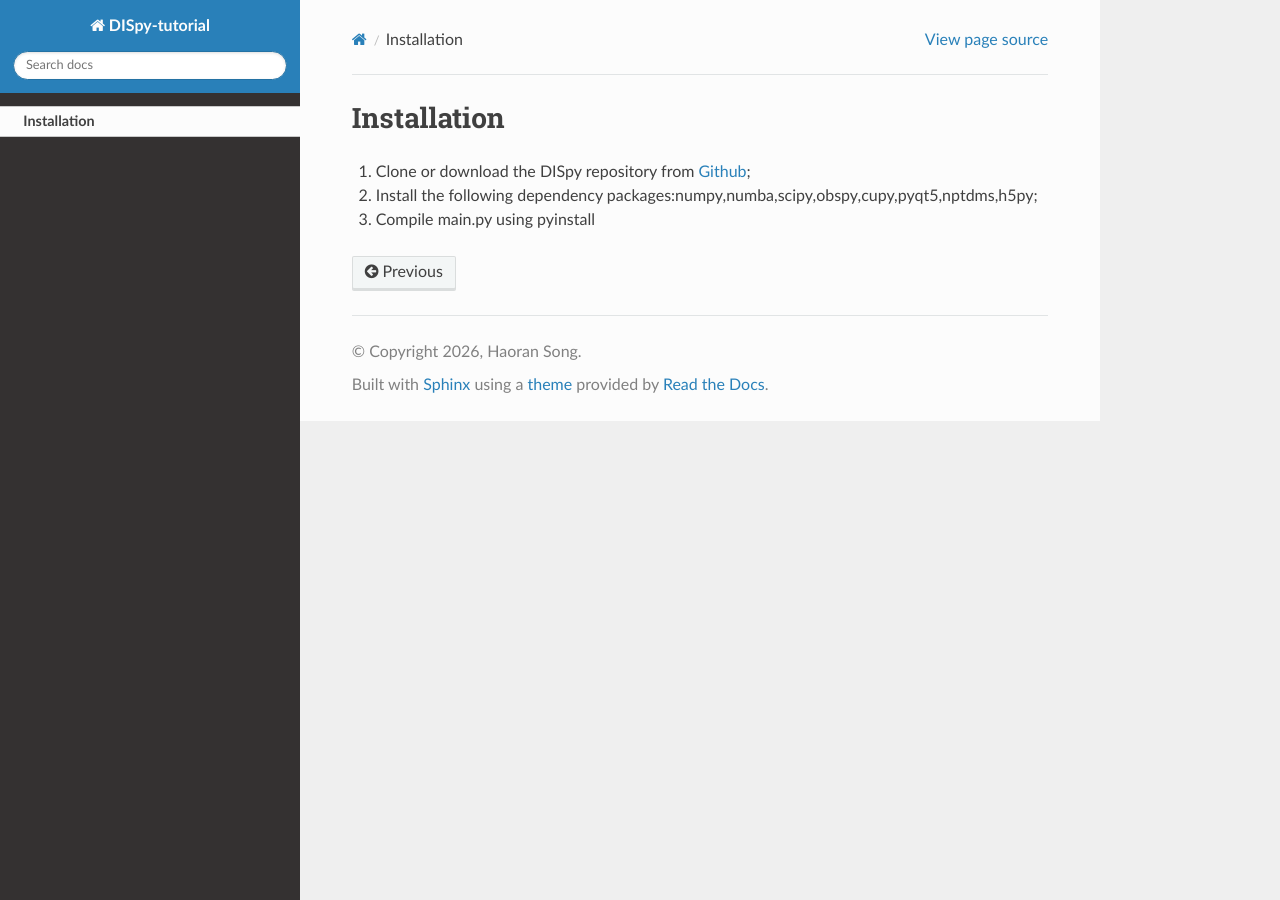
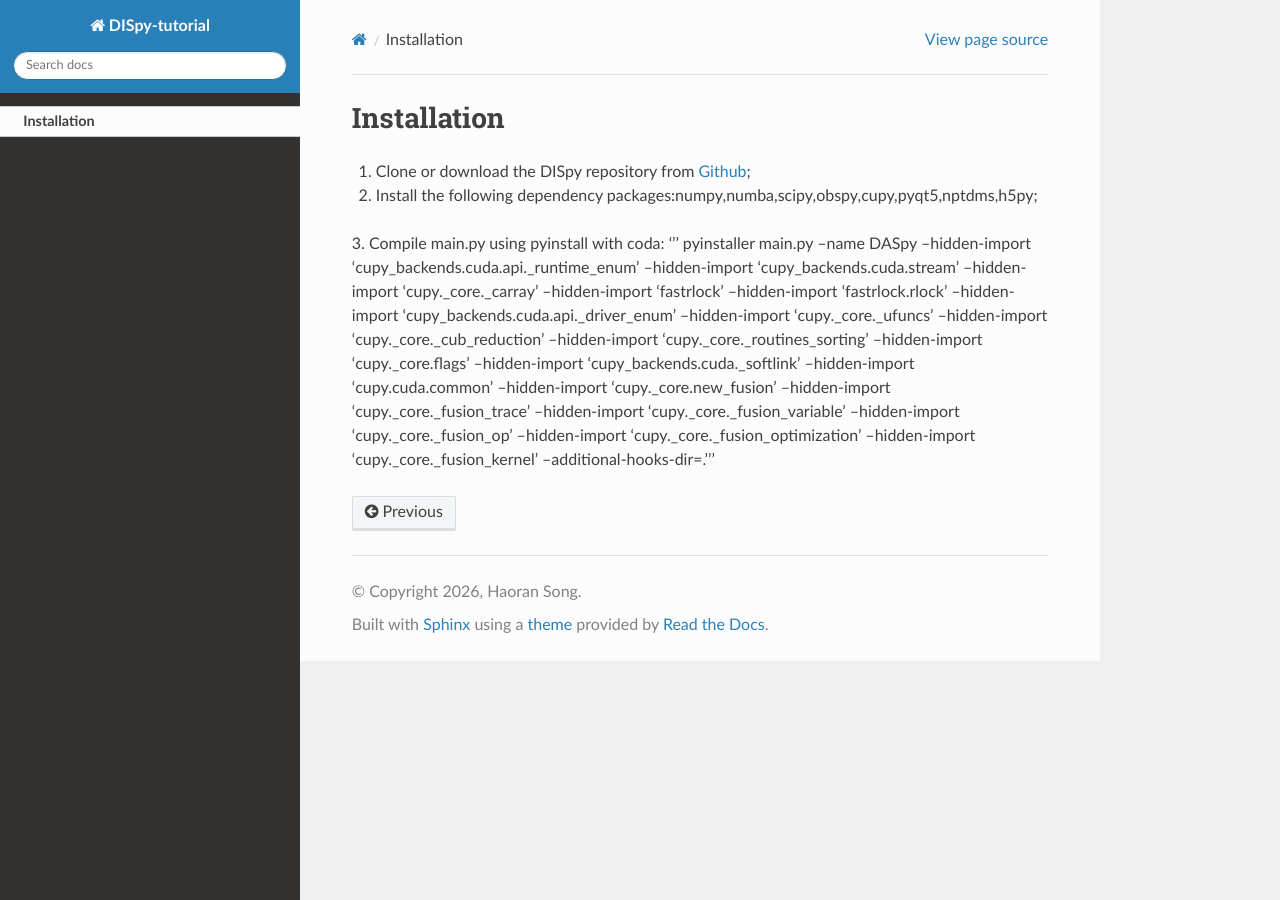
Before and after one commit to shr1998/DISpy-turorial, a Sphinx documentation site: the page built from DOCS/Installation.rst, in a window 1280 px wide. Built offline with Sphinx 7.4.7 and the Read the Docs theme 3.1.0, drawn with Linux system fonts in a browser that asks for light colours; pages that are not in the unit, such as notebooks, are missing from menus.

Commit message:
Update Installation.rst

```diff
--- a/DOCS/Installation.rst
+++ b/DOCS/Installation.rst
@@ -5,4 +5,5 @@
 
 2. Install the following dependency packages:numpy,numba,scipy,obspy,cupy,pyqt5,nptdms,h5py;
 
-3. Compile main.py using pyinstall
+3. Compile main.py using pyinstall with coda:
+'''  pyinstaller main.py   --name DASpy  --hidden-import  'cupy_backends.cuda.api._runtime_enum' --hidden-import  'cupy_backends.cuda.stream' --hidden-import 'cupy._core._carray' --hidden-import 'fastrlock' --hidden-import 'fastrlock.rlock' --hidden-import 'cupy_backends.cuda.api._driver_enum' --hidden-import  'cupy._core._ufuncs' --hidden-import 'cupy._core._cub_reduction' --hidden-import 'cupy._core._routines_sorting' --hidden-import 'cupy._core.flags'  --hidden-import 'cupy_backends.cuda._softlink' --hidden-import 'cupy.cuda.common' --hidden-import 'cupy._core.new_fusion' --hidden-import 'cupy._core._fusion_trace' --hidden-import 'cupy._core._fusion_variable' --hidden-import  'cupy._core._fusion_op' --hidden-import 'cupy._core._fusion_optimization' --hidden-import 'cupy._core._fusion_kernel' --additional-hooks-dir=.'''
```
